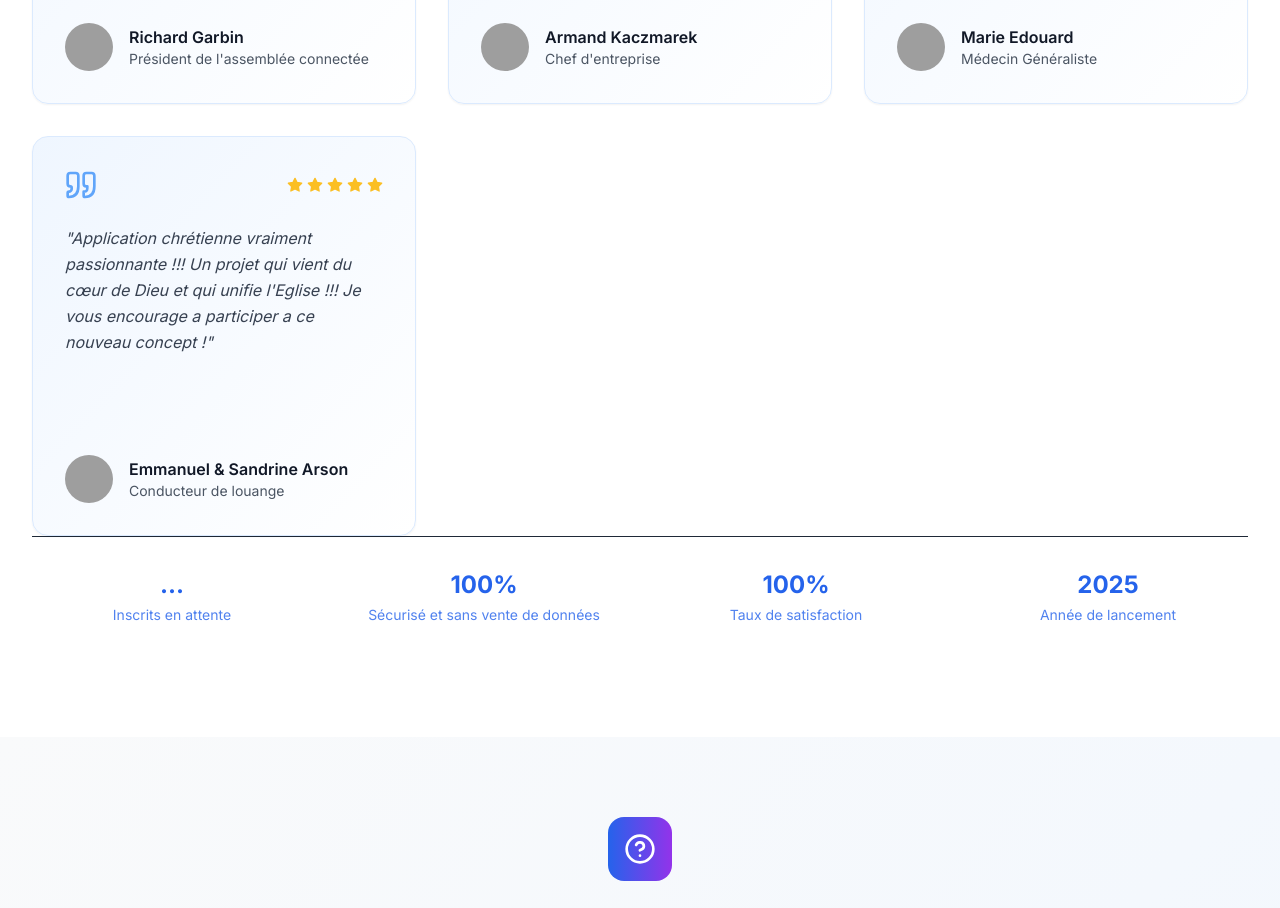
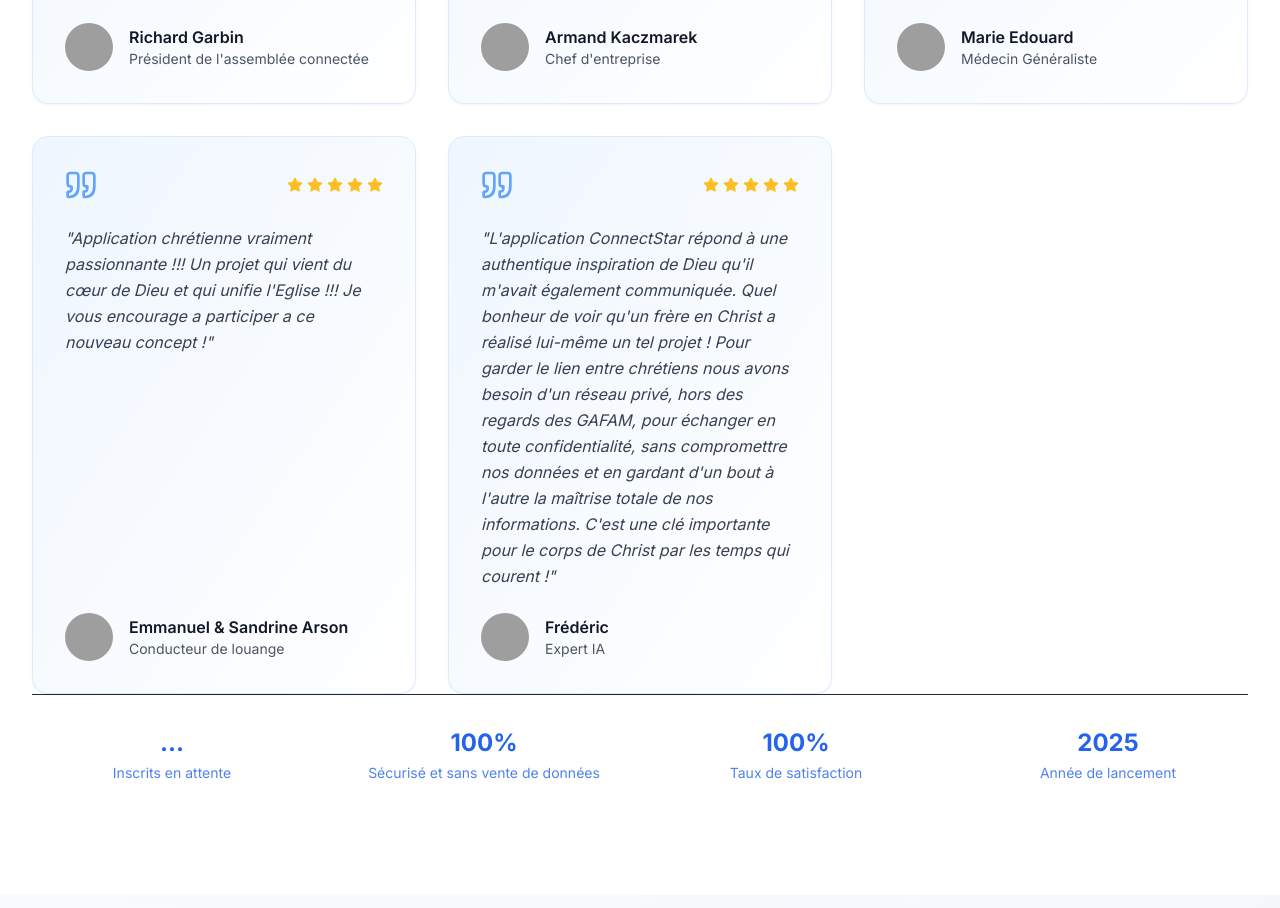
Before and after one commit to GMEntreprise/ConnectStar-LandingPage, a React (Vite) app: page / in a window 1280 px wide. Shown: the part 5020-5928 px from the top of the page. Built offline with nearby package versions, Linux system fonts and the light colour scheme; no server answers; grey boxes are pictures that could not be loaded.

Commit message:
update Testimonials.tsx

```diff
--- a/src/components/Testimonials.tsx
+++ b/src/components/Testimonials.tsx
@@ -34,6 +34,13 @@ ConnectStar s'avère prometteuse pour élargir le réseau sur la toile entre chr
       role: "Conducteur de louange",
       content: `Application chrétienne vraiment passionnante !!!
 Un projet qui vient du cœur de Dieu et qui unifie l'Eglise !!! Je vous encourage a participer a ce nouveau concept !`,
+      rating: 5,
+      color: "3b82f6",
+    },
+    {
+      name: "Frédéric",
+      role: "Expert IA",
+      content: `L'application ConnectStar répond à une authentique inspiration de Dieu qu'il m'avait également communiquée. Quel bonheur de voir qu'un frère en Christ a réalisé lui-même un tel projet ! Pour garder le lien entre chrétiens nous avons besoin d'un réseau privé, hors des regards des GAFAM, pour échanger en toute confidentialité, sans compromettre nos données et en gardant d'un bout à l'autre la maîtrise totale de nos informations. C'est une clé importante pour le corps de Christ par les temps qui courent !`,
       rating: 5,
       color: "3b82f6",
     },
```
